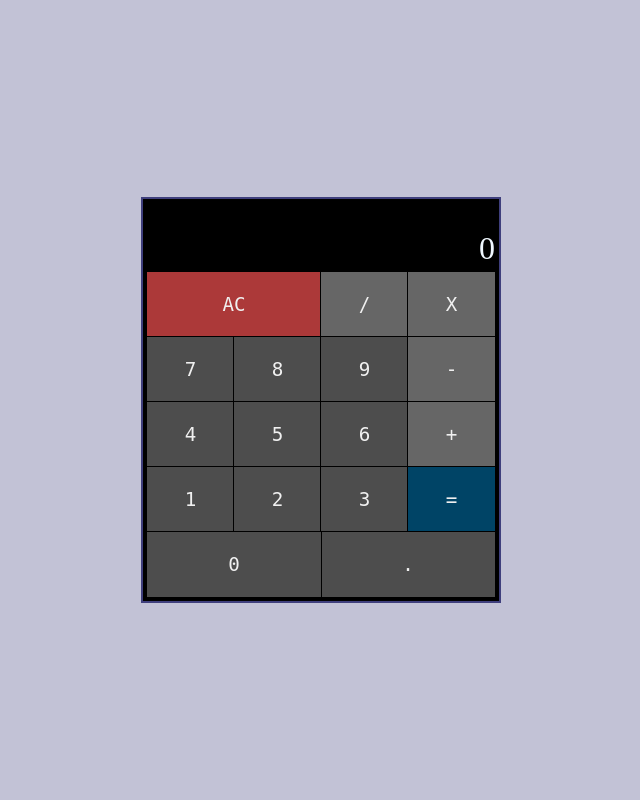
After one commit to zumr01/haslogics-internship, a PHP site: page /js-calculator.html in a window 1280 px wide. The commit adds this page. Shown: the whole page, without its empty margins (319-959 px from the left). Run offline with PHP 8.4, Linux system fonts and the light colour scheme.

Commit message:
js calculator

```diff
--- a/porfolio-website/index.html
+++ b/porfolio-website/index.html
@@ -69,7 +69,7 @@
         >
 
         <a
-          href="https://htmlpreview.github.io/?https://raw.githubusercontent.com/AHmadKhalil97/internship-data/master/tribute_page/index.html"
+          href="js-calculator.html"
           target="_blank" class="project-details"
         >
           <img src="imgs/work-3.png" alt="" />
--- /dev/null
+++ b/porfolio-website/js-calculator.css
@@ -0,0 +1,152 @@
+html {
+  scroll-behavior: smooth;
+}
+/**************************************************
+ Import Google Fonts
+***************************************************/
+/* @import url("https://fonts.googleapis.com/css2?family=Raleway:wght@100;200;300;400;500;600;700;800;900&display=swap");
+@import url("https://fonts.googleapis.com/css2?family=Poppins:wght@100;200;300;400;500;600;700;800;900&display=swap");
+@import url("https://fonts.googleapis.com/css2?family=Roboto:wght@100;300;400;500;700;900&display=swap"); */
+@import url("https://fonts.googleapis.com/css2?family=Share+Tech+Mono&display=swap");
+
+/**************************************************
+ CSS reset
+***************************************************/
+* {
+  margin: 0;
+  padding: 0;
+  box-sizing: border-box;
+}
+
+body {
+  background-color: rgb(86, 177, 177);
+}
+
+h1,
+h2,
+h3,
+h4,
+h5,
+h6 {
+  font-family: "Raleway", sans-serif;
+}
+
+a {
+  font-family: "Poppins", sans-serif;
+  text-decoration: none;
+}
+
+/**************************************************
+ Calculator
+***************************************************/
+.body-bg {
+  background-color: #c2c2d6;
+  display: flex;
+  justify-content: center;
+  align-items: center;
+  width: 100%;
+  height: 100vh;
+}
+
+.calculator {
+  border: 2px solid #3f3f7d;
+  background-color: black;
+  width: 360px;
+  padding: 4px;
+  /* height: 500px; */
+}
+
+.display-screen {
+  /* border: 2px solid rgb(86, 123, 214); */
+  text-align: right;
+}
+
+.history {
+  margin-bottom: 5px;
+  color: #ffa500;
+  font-size: 1.5rem;
+  height: 22px;
+}
+
+.output {
+  color: aliceblue;
+  font-size: 2rem;
+  height: 42px;
+}
+
+.input-pad {
+  /* border: 2px solid rgb(113, 215, 85); */
+  display: grid;
+  grid-template-columns: repeat(4, 1fr);
+  grid-template-rows: repeat(5, 1fr);
+}
+
+.input-pad button {
+  font-family: "Share Tech Mono", monospace;
+  color: #f0f0f0;
+  font-size: 1.2rem;
+  padding: 1px 6px;
+  border-width: 0;
+  outline: 1px solid black;
+  height: 65px;
+}
+
+.item-ac {
+  grid-column: 1 / 3;
+  background-color: #ac3939;
+}
+.item-divide {
+  background-color: #666;
+}
+.item-multiply {
+  background-color: #666;
+}
+.item-7 {
+  background-color: #4d4d4d;
+}
+.item-8 {
+  background-color: #4d4d4d;
+}
+.item-9 {
+  background-color: #4d4d4d;
+}
+.item-subtract {
+  background-color: #666;
+}
+.item-4 {
+  background-color: #4d4d4d;
+}
+.item-5 {
+  background-color: #4d4d4d;
+}
+.item-6 {
+  background-color: #4d4d4d;
+}
+.item-addition {
+  background-color: #666;
+}
+.item-1 {
+  background-color: #4d4d4d;
+}
+.item-2 {
+  background-color: #4d4d4d;
+}
+.item-3 {
+  background-color: #4d4d4d;
+}
+.item-equal {
+  background-color: #046;
+  grid-area: 4/4/6/5;
+}
+.item-0 {
+  background-color: #4d4d4d;
+  grid-area: 5 / 1 / 6 /3;
+}
+.item-decimal-point {
+  background-color: #4d4d4d;
+  grid-area: 5/3/6/5;
+}
+
+/**************************************************
+ Media Query for Resposiveness
+***************************************************/
--- /dev/null
+++ b/porfolio-website/js-calculator.html
@@ -0,0 +1,56 @@
+<!DOCTYPE html>
+<html lang="en">
+  <head>
+    <meta charset="UTF-8" />
+    <meta http-equiv="X-UA-Compatible" content="IE=edge" />
+    <meta name="viewport" content="width=device-width, initial-scale=1.0" />
+    <title>JavaScript Calculator</title>
+    <link rel="stylesheet" href="js-calculator.css" />
+  </head>
+  <body>
+    <main class="body-bg">
+      <!--========== Calculator Section STARTS ==========-->
+      <section class="calculator">
+        <div class="display-screen">
+          <div class="history">
+            <p id="history"></p>
+          </div>
+          <div class="output"><p id="output">0</p></div>
+        </div>
+        <div class="input-pad">
+          <button id="clear" class="button item-ac" value="AC">AC</button>
+          <button id="divide" class="button item-divide" value="/">/</button>
+          <button id="multiply" class="button item-multiply" value="*">
+            X
+          </button>
+          <button id="seven" class="button item-7" value="7">7</button>
+          <button id="eight" class="button item-8" value="8">8</button>
+          <button id="nine" class="button item-9" value="9">9</button>
+          <button id="subtract" class="button item-subtract" value="-">
+            -
+          </button>
+          <button id="four" class="button item-4" value="4">4</button>
+          <button id="five" class="button item-5" value="5">5</button>
+          <button id="six" class="button item-6" value="6">6</button>
+          <button id="addition" class="button item-addition" value="+">
+            +
+          </button>
+          <button id="one" class="button item-1" value="1">1</button>
+          <button id="two" class="button item-2" value="2">2</button>
+          <button id="three" class="button item-3" value="3">3</button>
+          <button id="equal" class="button item-equal" value="=">=</button>
+          <button
+            id="decimal-point"
+            class="button item-decimal-point"
+            value="."
+          >
+            .
+          </button>
+          <button id="zero" class="button item-0" value="0">0</button>
+        </div>
+      </section>
+      <!-- Calculator Section END! -->
+    </main>
+    <script src="js-calculator.js"></script>
+  </body>
+</html>
--- /dev/null
+++ b/porfolio-website/js-calculator.js
@@ -0,0 +1,45 @@
+"use strict";
+// Display Screens
+let historyEl = document.getElementById("history");
+let outputEl = document.getElementById("output");
+
+// Input Fields
+const buttons = document.querySelectorAll(".button");
+console.log(buttons);
+const clearEl = document.getElementById("clear");
+const divideEl = document.getElementById("divide");
+const multiplyEl = document.getElementById("multiply");
+const subtractEl = document.getElementById("subtract");
+const additionEl = document.getElementById("addition");
+const equalEl = document.getElementById("equal");
+const itemDecimalPointEl = document.getElementById("item-decimal-points");
+
+let string = "";
+let history = "";
+
+// Array.from(buttons).forEach((button) => {
+//   button.addEventListener("click", function (e) {
+//     console.log(e.target.value);
+//     if (e.target.value == "=") {
+//       string = eval(string);
+//       history = history + " = " + eval(history);
+//       outputEl.textContent = string;
+//       historyEl.textContent = history;
+//     } else if (e.target.value == "AC") {
+//       string = "";
+//       history = "";
+//       outputEl.textContent = string;
+//       historyEl.textContent = history;
+//     } else if (e.target.value == "+") {
+//       string = string + e.target.value;
+//       outputEl.textContent = string;
+//       history = history + e.target.value;
+//       historyEl.textContent = history;
+//     } else {
+//       string += e.target.value;
+//       history += e.target.value;
+//       outputEl.textContent = string;
+//       historyEl.textContent = history;
+//     }
+//   });
+// });
--- a/porfolio-website/tribute.html
+++ b/porfolio-website/tribute.html
@@ -8,6 +8,7 @@
     <link rel="stylesheet" href="tribute.css" />
   </head>
   <body>
+    <!--========== Tribute Section STARTS ==========-->
     <section class="tribute-section">
       <div class="container">
         <h1>Dr. Norman Borlaug</h1>
@@ -117,5 +118,6 @@
         </h3>
       </div>
     </section>
+    <!-- Tribute Section END! -->
   </body>
 </html>
```
Also changed, not shown: porfolio-website/random-quote-machine.css (+10 -10 lines), porfolio-website/tribute.css (+6 -6 lines).
